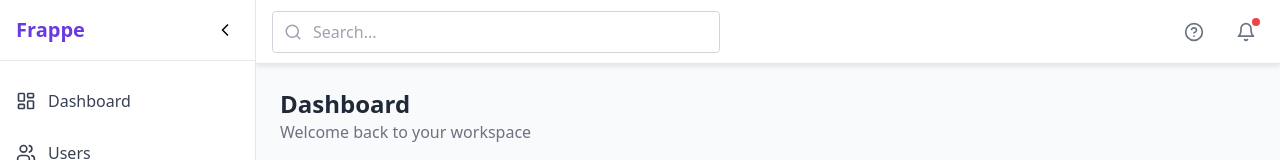
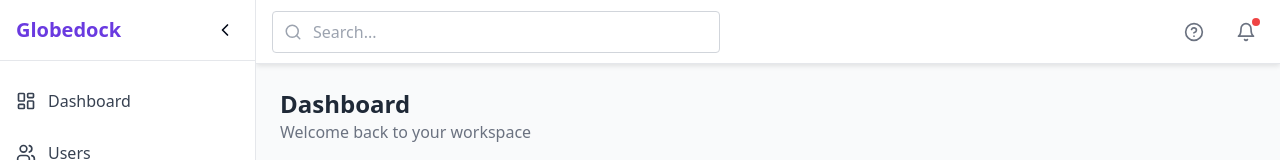
Before and after one commit to mez-vulero/frappe-look-alike-portal, a React (Vite) app: page / in a window 1280 px wide. Shown: the top 160 px of the page. Built offline with nearby package versions, Linux system fonts and the light colour scheme.

Commit message:
Rename app to Globedock
Update app name in relevant files.

```diff
--- a/index.html
+++ b/index.html
@@ -1,13 +1,14 @@
+
 <!DOCTYPE html>
 <html lang="en">
   <head>
     <meta charset="UTF-8" />
     <meta name="viewport" content="width=device-width, initial-scale=1.0" />
-    <title>frappe-look-alike-portal</title>
+    <title>Globedock</title>
     <meta name="description" content="Lovable Generated Project" />
     <meta name="author" content="Lovable" />
 
-    <meta property="og:title" content="frappe-look-alike-portal" />
+    <meta property="og:title" content="Globedock" />
     <meta property="og:description" content="Lovable Generated Project" />
     <meta property="og:type" content="website" />
     <meta property="og:image" content="https://lovable.dev/opengraph-image-p98pqg.png" />
--- a/src/components/layout/Sidebar.tsx
+++ b/src/components/layout/Sidebar.tsx
@@ -1,3 +1,4 @@
+
 import React, { useState } from 'react';
 import { Link, useLocation } from 'react-router-dom';
 import {
@@ -30,7 +31,7 @@ const Sidebar = () => {
       <div className="p-4 border-b border-gray-200 flex items-center justify-between">
         {!collapsed && (
           <div className="flex items-center">
-            <span className="text-xl font-bold text-frappe-600">Frappe</span>
+            <span className="text-xl font-bold text-frappe-600">Globedock</span>
           </div>
         )}
         <button
```
